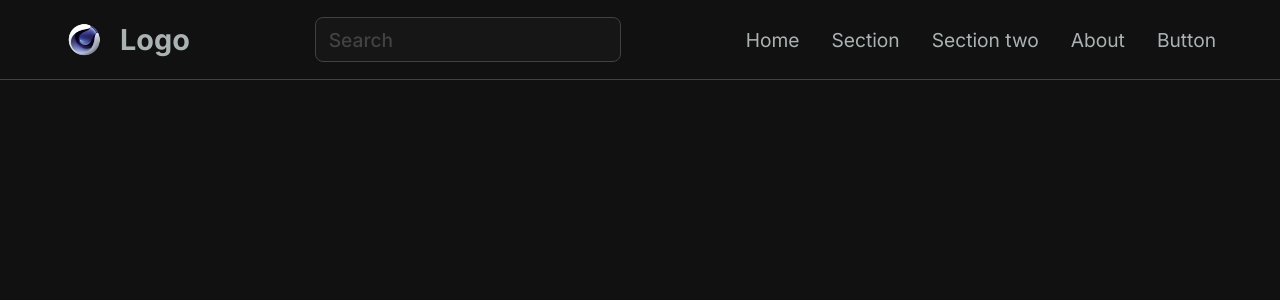
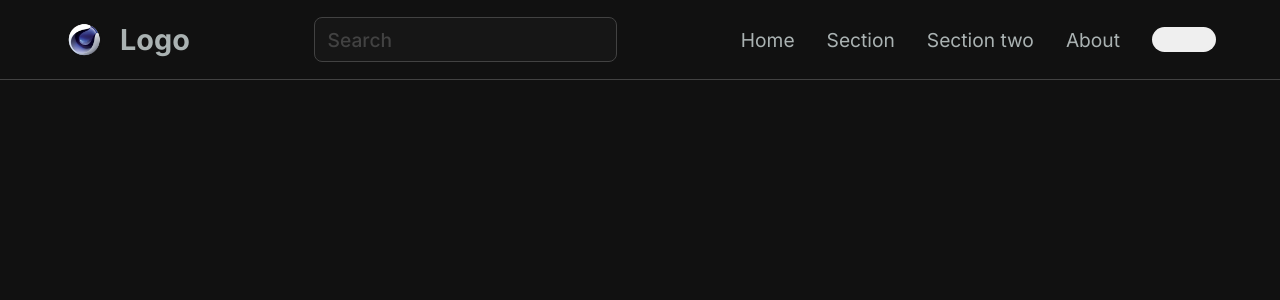
Before and after one commit to SebastianSloma/next_website, a Next.js app: page / in a window 1280 px wide. Shown: the top 300 px of the page. Built offline with nearby package versions, Linux system fonts and the light colour scheme.

Commit message:
button props and styled

```diff
--- a/app/Components/Button/Button.tsx
+++ b/app/Components/Button/Button.tsx
@@ -1,11 +1,38 @@
-'use client'
+'use client';
 
-import React from 'react'
+import React from 'react';
+import styled from 'styled-components';
 
-const Button = () => {
-  return (
-    <div>Button</div>
-  )
+interface ButtonProps {
+	name: string;
+	icon?: string;
+	background?: string;
+	color?: string;
+	border?: string;
+}
+function Button({ name, icon, background, color, border }: ButtonProps) {
+	return (
+		<ButtonStyled
+			style={{ background: background, color: color, border: border }}>
+			{icon && icon}
+			{name}
+		</ButtonStyled>
+	);
 }
 
-export default Button
+const ButtonStyled = styled.button`
+padding: 0.8rem 2rem;
+border-radius: 30px;
+border:2px solid var(--color-border)
+cursor: pointer:
+transition: all 0.3s ease-in-out
+display:flex;
+align-items: center
+gap: 1rem;
+&:hover{
+    background-color: var(--color-border)
+    color:white;
+}
+`;
+
+export default Button;
--- a/app/Components/Header/Header.tsx
+++ b/app/Components/Header/Header.tsx
@@ -30,7 +30,7 @@ function Header() {
 					<li>
 						<a href='#'>About</a>
 					</li>
-					<Button />
+					<Button name={''} />
 				</ul>
 			</nav>
 		</HeaderStyled>
```
